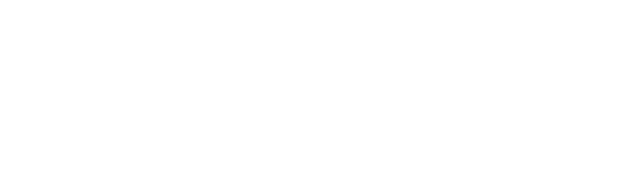
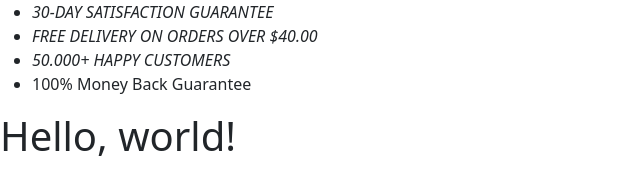
Before and after one commit to ELKEVINQ/StatementReplica, a plain HTML site: page index.html in a window 1280 px wide. Shown: the whole page, without its empty margins (0-640 px from the left). Drawn offline with nearby package versions, Linux system fonts and the light colour scheme.

Commit message:
Update index.html

```diff
--- a/index.html
+++ b/index.html
@@ -1,15 +1,30 @@
 <!DOCTYPE html>
 <html lang="en">
+
 <head>
+    <meta charset="utf-8">
+    <meta name="viewport" content="width=device-width, initial-scale=1">
     <title>clarifion</title>
-    <link href="https://cdn.jsdelivr.net/npm/bootstrap@5.3.2/dist/css/bootstrap.min.css" rel="stylesheet" integrity="sha384-T3c6CoIi6uLrA9TneNEoa7RxnatzjcDSCmG1MXxSR1GAsXEV/Dwwykc2MPK8M2HN" crossorigin="anonymous">
+    <link href="https://cdn.jsdelivr.net/npm/bootstrap@5.3.2/dist/css/bootstrap.min.css" rel="stylesheet"
+        integrity="sha384-T3c6CoIi6uLrA9TneNEoa7RxnatzjcDSCmG1MXxSR1GAsXEV/Dwwykc2MPK8M2HN" crossorigin="anonymous">
 </head>
-
+<header>
+    <nav class="header-bar">
+        <ul>
+            <li><i class="fa fa-check-circle-o" aria-hidden="true"> 30-DAY SATISFACTION GUARANTEE</i></li>
+            <li><i class="fa fa-truck fa-flip-horizontal" aria-hidden="true"> FREE DELIVERY ON ORDERS OVER $40.00</i></li>
+            <li><i class="fa fa-heart-o" aria-hidden="true"> 50.000+ HAPPY CUSTOMERS</i></li>
+            <li><iconify-icon icon="fluent:arrow-sync-checkmark-20-filled"></iconify-icon> 100% Money Back Guarantee</iconify-icon></li>
+        </ul>
+    </nav>
+</header>
 <body>
-
+    <h1>Hello, world!</h1>
+    <script src="https://cdn.jsdelivr.net/npm/bootstrap@5.3.2/dist/js/bootstrap.bundle.min.js"
+        integrity="sha384-C6RzsynM9kWDrMNeT87bh95OGNyZPhcTNXj1NW7RuBCsyN/o0jlpcV8Qyq46cDfL"
+        crossorigin="anonymous"></script>
 </body>
 <footer>
 
 </footer>
-
 </html>
```
